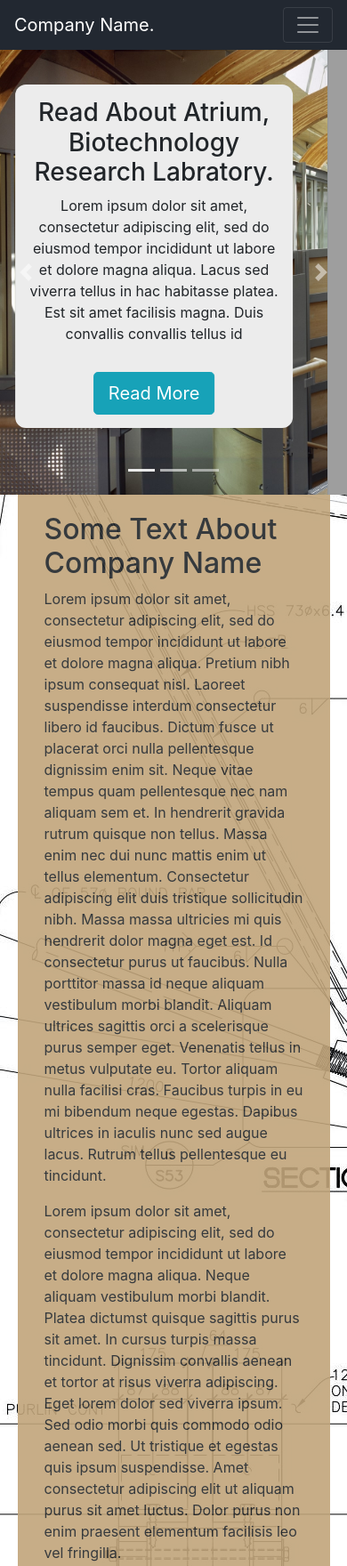
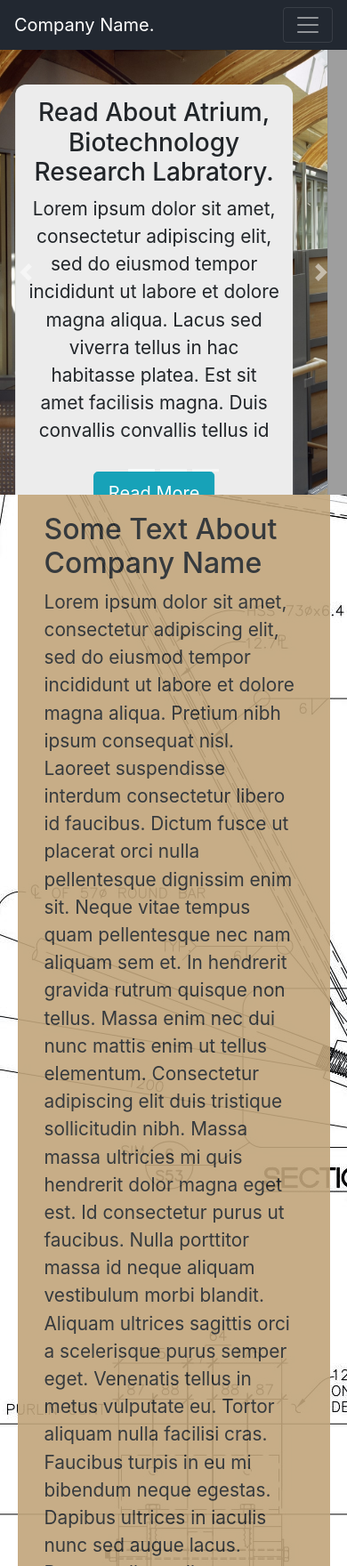
Before and after one commit to p-dookie/acompany.github.io, a plain HTML site: page index.html in a window 390 px wide. Shown: the top 1760 px of the page at 89% size. Drawn offline with nearby package versions, Linux system fonts and the light colour scheme; grey boxes are pictures that could not be loaded.

Commit message:
Add files via upload
Second Try

```diff
--- a/index.html
+++ b/index.html
@@ -60,7 +60,7 @@
         <div class="carousel-item active slide-one box2">
           <div class="text-box">
             <h3>Read About Atrium, Biotechnology Research Labratory.</h3>
-            <p>Lorem ipsum dolor sit amet, consectetur adipiscing elit, sed do eiusmod tempor incididunt ut labore et dolore magna aliqua. Lacus sed viverra tellus in hac habitasse platea. Est sit amet facilisis magna. Duis convallis convallis tellus
+            <p class = "small-man-child">Lorem ipsum dolor sit amet, consectetur adipiscing elit, sed do eiusmod tempor incididunt ut labore et dolore magna aliqua. Lacus sed viverra tellus in hac habitasse platea. Est sit amet facilisis magna. Duis convallis convallis tellus
               id</p>
             <button class="press-btn btn btn-lg btn-info" type="button" name="button">Read More</button>
           </div>
@@ -68,7 +68,7 @@
         <div class="carousel-item slide-sucl box1">
           <div class="text-box">
             <h3>Read About Landscaping Project.</h3>
-            <p>Lorem ipsum dolor sit amet, consectetur adipiscing elit, sed do eiusmod tempor incididunt ut labore et dolore magna aliqua. Lacus sed viverra tellus in hac habitasse platea. Est sit amet facilisis magna.
+            <p class = "small-man-child">Lorem ipsum dolor sit amet, consectetur adipiscing elit, sed do eiusmod tempor incididunt ut labore et dolore magna aliqua. Lacus sed viverra tellus in hac habitasse platea. Est sit amet facilisis magna.
               interdum velit laoreet. Habitant morbi tristique senectus et netus. <br></p>
             <button class="press-btn btn btn-lg btn-info" type="button" name="button">Read More</button>
           </div>
@@ -77,7 +77,7 @@
         <div class="carousel-item prode beenfar">
           <div class="text-box ">
             <h3>Read About Westminster Fire Hall No. 4.</h3>
-            <p>
+            <p class = "small-man-child">
               interdum velit laoreet. Habitant morbi tristique senectus et netus. Adipiscing enim eu turpis egestas pretium aenean pharetra magna ac. Adipiscing commodo elit at imperdiet dui accumsan. Sit amet purus gravida quis blandit. Quam lacus
               suspendisse faucibus interdum. Sed faucibus turpis in eu. Urna duis convallis convallis tellus id interdum velit laoreet. <br></p>
             <button class="press-btn btn btn-lg btn-info" type="button" name="button">Read More</button>
@@ -99,11 +99,11 @@
   <section id="body">
 <div class="solid">
     <h2>Some Text About Company Name</h2>
-    <p>Lorem ipsum dolor sit amet, consectetur adipiscing elit, sed do eiusmod tempor incididunt ut labore et dolore magna aliqua. Pretium nibh ipsum consequat nisl. Laoreet suspendisse interdum consectetur libero id faucibus. Dictum fusce ut
+    <p class = "small-man-child">Lorem ipsum dolor sit amet, consectetur adipiscing elit, sed do eiusmod tempor incididunt ut labore et dolore magna aliqua. Pretium nibh ipsum consequat nisl. Laoreet suspendisse interdum consectetur libero id faucibus. Dictum fusce ut
       placerat orci nulla pellentesque dignissim enim sit. Neque vitae tempus quam pellentesque nec nam aliquam sem et. In hendrerit gravida rutrum quisque non tellus. Massa enim nec dui nunc mattis enim ut tellus elementum. Consectetur adipiscing
       elit duis tristique sollicitudin nibh. Massa massa ultricies mi quis hendrerit dolor magna eget est. Id consectetur purus ut faucibus. Nulla porttitor massa id neque aliquam vestibulum morbi blandit. Aliquam ultrices sagittis orci a scelerisque
       purus semper eget. Venenatis tellus in metus vulputate eu. Tortor aliquam nulla facilisi cras. Faucibus turpis in eu mi bibendum neque egestas. Dapibus ultrices in iaculis nunc sed augue lacus. Rutrum tellus pellentesque eu tincidunt.</p>
-    <p>Lorem ipsum dolor sit amet, consectetur adipiscing elit, sed do eiusmod tempor incididunt ut labore et dolore magna aliqua. Neque aliquam vestibulum morbi blandit. Platea dictumst quisque sagittis purus sit amet. In cursus turpis massa
+    <p class = "small-man-child">Lorem ipsum dolor sit amet, consectetur adipiscing elit, sed do eiusmod tempor incididunt ut labore et dolore magna aliqua. Neque aliquam vestibulum morbi blandit. Platea dictumst quisque sagittis purus sit amet. In cursus turpis massa
       tincidunt. Dignissim convallis aenean et tortor at risus viverra adipiscing. Eget lorem dolor sed viverra ipsum. Sed odio morbi quis commodo odio aenean sed. Ut tristique et egestas quis ipsum suspendisse. Amet consectetur adipiscing elit ut
       aliquam purus sit amet luctus. Dolor purus non enim praesent elementum facilisis leo vel fringilla.</p>
 </div>
--- a/styles.css
+++ b/styles.css
@@ -75,6 +75,9 @@
   #body {
     margin: 0% 5% 7% 5%;
   }
+  .small-man-child {
+    font-size: 1.3rem;
+  }
 }
 
 #backdrop {
```
